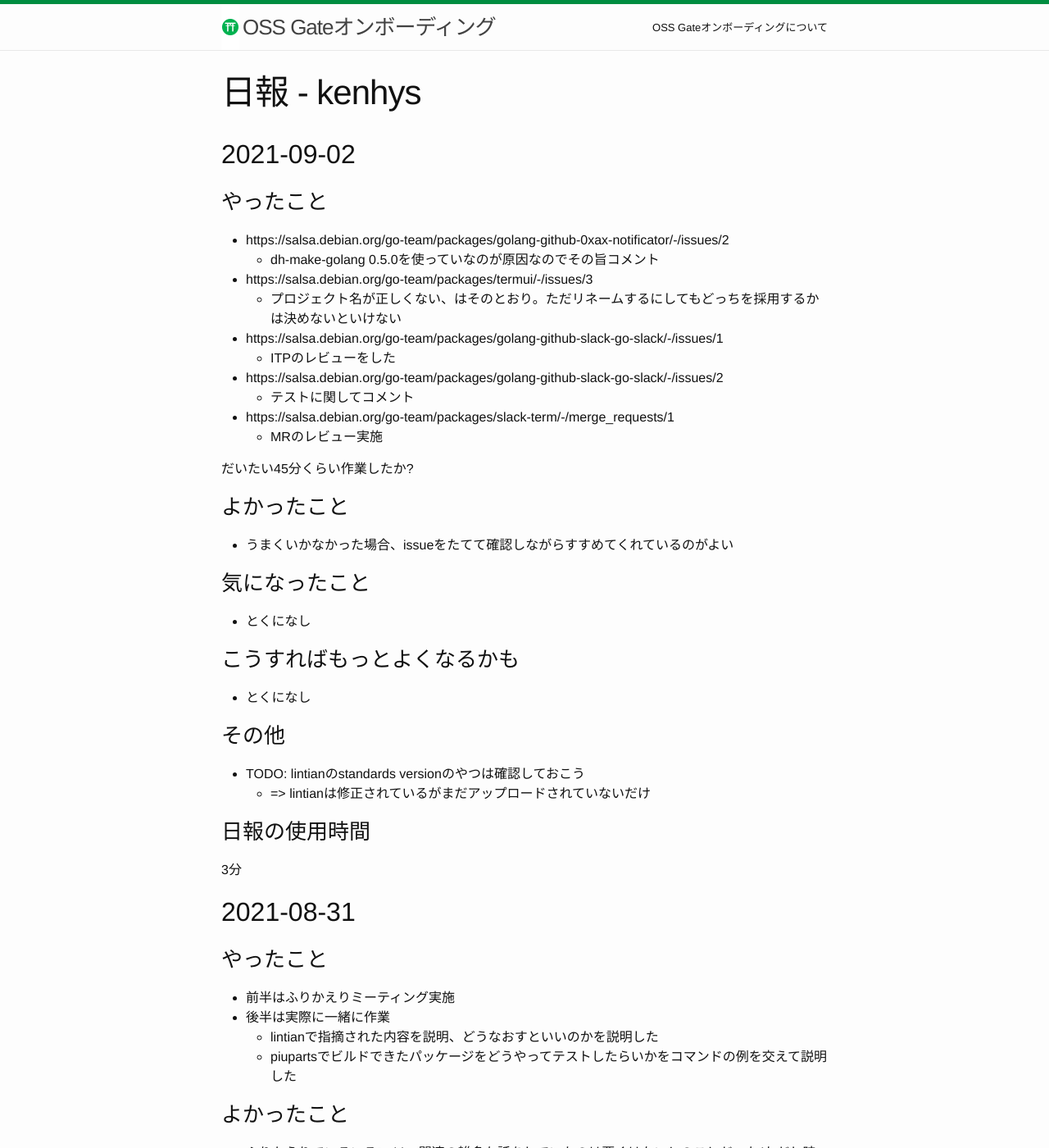
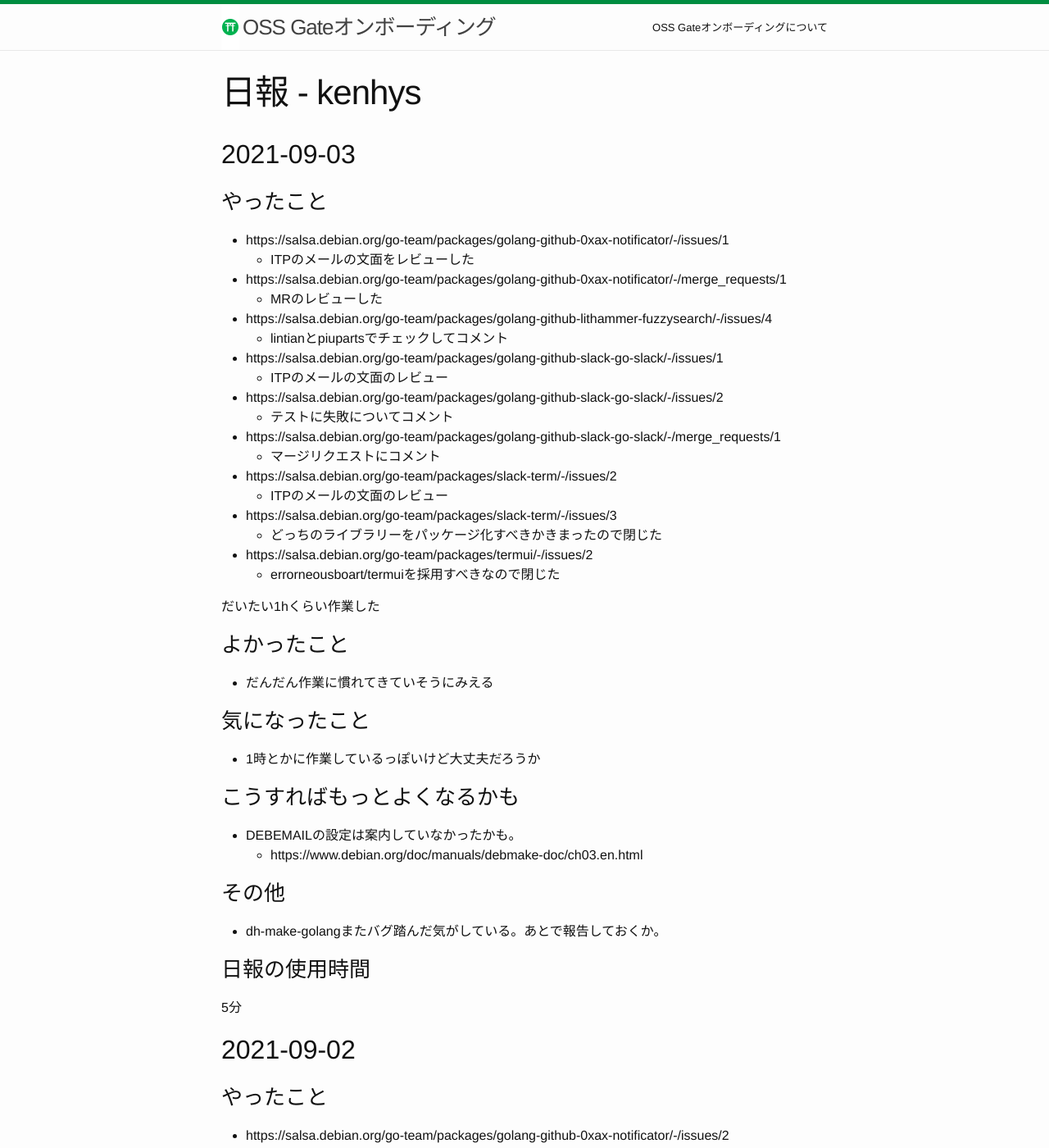
Before and after one commit to oss-gate/on-boarding, a Jekyll site: the page built from proposals/2021-08/kenhys-maintain-debian-packages/daily-report-kenhys.md, in a window 1280 px wide and 1400 px high. Shown: the whole window at 82% size. Built offline with Jekyll 4.4.1, drawn with Linux system fonts in a browser that asks for light colours; Markdown is read by kramdown in place of the engine named in the settings; comment, search, counter and statistics services are not loaded.

Commit message:
2021-08: add 9/3 activity

```diff
--- a/proposals/2021-08/kenhys-maintain-debian-packages/daily-report-kenhys.md
+++ b/proposals/2021-08/kenhys-maintain-debian-packages/daily-report-kenhys.md
@@ -6,6 +6,52 @@ title: 日報 - kenhys
 <!-- ↑の${ID}は自分のGitHubのIDに置き換える。例：日報 - kenhys -->
 
 <!-- 新しい日付を上に書く。つまり、追記するときは上に追記する。 -->
+
+## 2021-09-03
+
+### やったこと
+
+* https://salsa.debian.org/go-team/packages/golang-github-0xax-notificator/-/issues/1
+  * ITPのメールの文面をレビューした
+* https://salsa.debian.org/go-team/packages/golang-github-0xax-notificator/-/merge_requests/1
+  * MRのレビューした
+* https://salsa.debian.org/go-team/packages/golang-github-lithammer-fuzzysearch/-/issues/4
+  * lintianとpiupartsでチェックしてコメント
+* https://salsa.debian.org/go-team/packages/golang-github-slack-go-slack/-/issues/1
+  * ITPのメールの文面のレビュー
+* https://salsa.debian.org/go-team/packages/golang-github-slack-go-slack/-/issues/2
+  * テストに失敗についてコメント
+* https://salsa.debian.org/go-team/packages/golang-github-slack-go-slack/-/merge_requests/1
+  * マージリクエストにコメント
+* https://salsa.debian.org/go-team/packages/slack-term/-/issues/2
+  * ITPのメールの文面のレビュー
+* https://salsa.debian.org/go-team/packages/slack-term/-/issues/3
+  * どっちのライブラリーをパッケージ化すべきかきまったので閉じた
+* https://salsa.debian.org/go-team/packages/termui/-/issues/2
+  * errorneousboart/termuiを採用すべきなので閉じた
+
+だいたい1hくらい作業した
+
+### よかったこと
+
+* だんだん作業に慣れてきていそうにみえる
+
+### 気になったこと
+
+* 1時とかに作業しているっぽいけど大丈夫だろうか
+
+### こうすればもっとよくなるかも
+
+* DEBEMAILの設定は案内していなかったかも。
+  * https://www.debian.org/doc/manuals/debmake-doc/ch03.en.html
+
+### その他
+
+* dh-make-golangまたバグ踏んだ気がしている。あとで報告しておくか。
+
+### 日報の使用時間
+
+5分
 
 ## 2021-09-02
 
```
